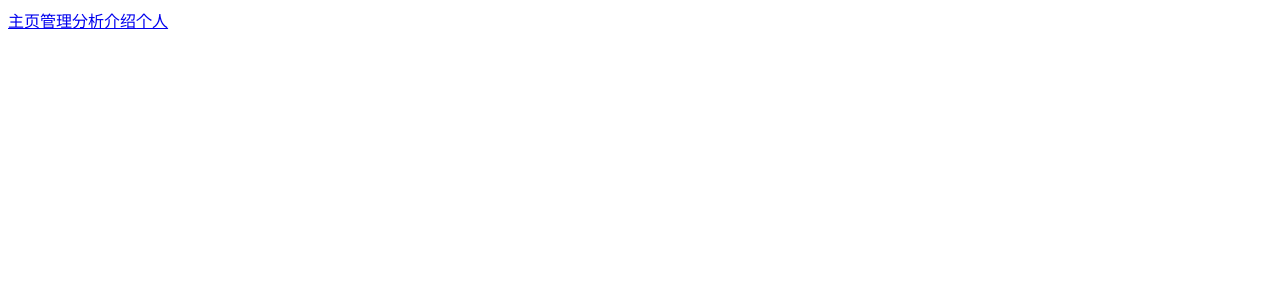
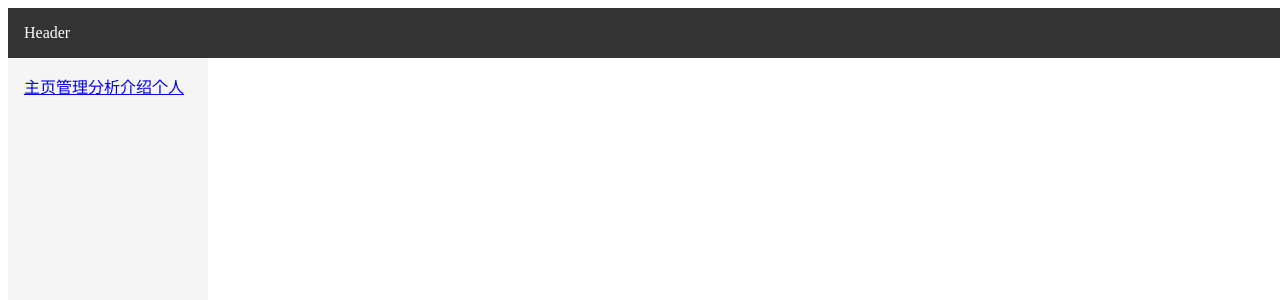
Before and after one commit to kiritosuki/fffc, a Vue app in the folder vue-project/: page / in a window 1280 px wide. Before the commit this address had no page. Shown: the top 300 px of the page. Built offline with nearby package versions, Linux system fonts and the light colour scheme.

Commit message:
修正了项目图标，增加了页眉和侧边栏，修正了部分路由

```diff
--- a/vue-project/index.html
+++ b/vue-project/index.html
@@ -2,7 +2,7 @@
 <html lang="en">
   <head>
     <meta charset="UTF-8" />
-    <link rel="icon" href="/favicon.ico" />
+    <link rel="icon" href="./src/assets/image/图标.png" />
     <meta name="viewport" content="width=device-width, initial-scale=1.0" />
     <title>Vite App</title>
   </head>
--- a/vue-project/src/App.vue
+++ b/vue-project/src/App.vue
@@ -5,11 +5,7 @@
 <template>
 
 <div id="app">
-    <router-link to="/home">主页</router-link>
-    <router-link to="/admin">管理</router-link>
-    <router-link to="/analyze">分析</router-link>
-    <router-link to="/introduce">介绍</router-link>
-    <router-link to="/personal">个人</router-link>
+
 </div>
 <router-view></router-view>
 
--- a/vue-project/src/components/layout/header.vue
+++ b/vue-project/src/components/layout/header.vue
@@ -4,7 +4,13 @@
       <header class="header">Header</header>
 
       <!-- 固定侧边栏 -->
-      <aside class="sidebar">Sidebar</aside>
+      <aside class="sidebar">
+        <router-link to="/home">主页</router-link>
+        <router-link to="/admin">管理</router-link>
+        <router-link to="/analyze">分析</router-link>
+        <router-link to="/introduce">介绍</router-link>
+        <router-link to="/personal">个人</router-link>
+      </aside>
 
       <!-- 动态内容区域 -->
       <main class="content">
@@ -22,6 +28,7 @@
     grid-template-rows: auto 1fr;
     grid-template-columns: 200px 1fr;
     height: 100vh;
+    width: 100vw;
   }
 
   .header {
```
Also changed, not shown: vue-project/src/router/index.js (+7 -7 lines), vue-project/src/assets/image/图标.png (added).
